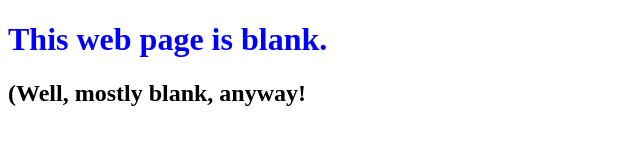
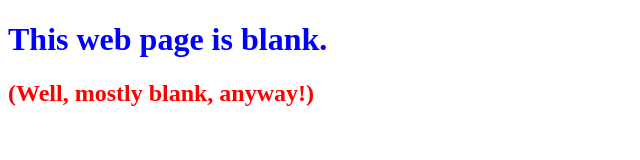
Before and after one commit to finnschroeter/0main_openSAP_repo, a plain HTML site: page index.html in a window 1280 px wide. Shown: the whole page, without its empty margins (0-640 px from the left). Drawn offline with Linux system fonts and the light colour scheme.

Commit message:
changed 2nd header to color red

```diff
--- a/index.html
+++ b/index.html
@@ -6,6 +6,6 @@
 	</head>
 	<body>
 		<h1 style = "color: Blue"> This web page is blank.</h1>
-		<h2> (Well, mostly blank, anyway!</h2>
+		<h2 style = "color: Red"> (Well, mostly blank, anyway!)</h2>
 	</body>
 </html>
```
